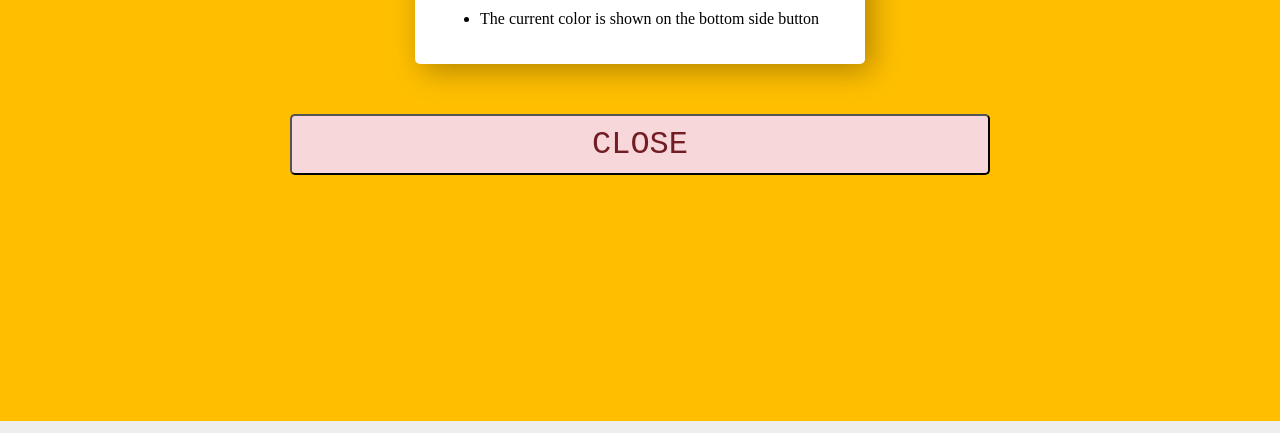
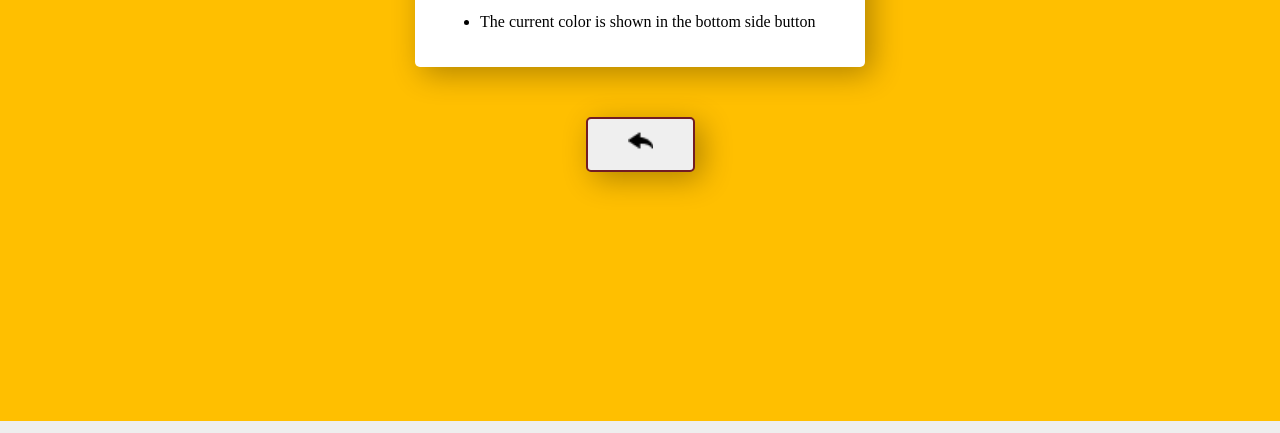
Before and after one commit to hecmocer-pro/launchgames, a website: page front/index.html in a window 1280 px wide. Both pictures are taken after a click on the button "FREEPAINT". Shown: the part 379-812 px from the top of the page. Drawn offline with nearby package versions, Linux system fonts and the light colour scheme; no server answers.

Commit message:
feat(styles) - improve close btn with an svg an changed css

```diff
--- a/front/index.html
+++ b/front/index.html
@@ -51,24 +51,24 @@
     <div class="game freepaint game-container hidden" data-game="freepaint">
         <div class="game-instruction">
             <div class="instruction-title">Instructions</div>
-            <div class="instruction-body">
+            <div>
               <ul>
                 <li>Press a 8x8 square to paint</li>
                 <li>Press a side button to change color</li>
               </ul>
               <hr>
               <ul>
-                <li>The current color is shown on the bottom side button </li>
+                <li>The current color is shown in the bottom side button </li>
               </ul>
             </div>
           </div>
-      <button class="closeGame game-closeBtn" data-game="freepaint">CLOSE</button>
+      <button class="closeGame game-closeBtn" data-game="freepaint"><img class="backbutton" src="icon.png"></img></button>
     </div>
     <!-- MESSENGER -->
     <div class="game messenger game-container hidden" data-game="messenger">
       <div class="game-instruction">
         <div class="instruction-title">Instructions</div>
-        <div class="instruction-body">
+        <div>
           <ul>
             <li>Type something</li>
             <li>Adjust the speed</li>
@@ -92,12 +92,12 @@
           <button class="messenger-btn" id="messenger-apply">APPLY</button>
         </div>
       </div>
-      <button class="closeGame game-closeBtn" data-game="messenger">CLOSE</button>
+      <button class="closeGame game-closeBtn" data-game="messenger"><img class="backbutton" src="icon.png"></img></button>
       <script src="./messenger.js"></script>
     </div>
     <!-- SNAKE -->
     <div class="game snake hidden" data-game="snake">
-      <button class="closeGame game-closeBtn" data-game="snake">CLOSE</button>
+      <button class="closeGame game-closeBtn" data-game="snake"><img class="backbutton" src="icon.png"></img></button>
     </div>
 
     <div id="toastSlot"></div>
--- a/front/styles.css
+++ b/front/styles.css
@@ -148,15 +148,16 @@ body {
 .game-closeBtn {
   font-size: 2rem;
   color: #721c24;
-  background-color: #f8d7da;
+  border: solid 2px #721c24;
   font-family: monospace;
-  padding: 10px 300px;
+  padding: 7px 40px;
   border-radius: 5px;
-  transition: box-shadow 100ms;
+  transition: background-color 100ms;
+  box-shadow: 7px 7px 30px rgba(0,0,0,0.3);
   cursor: pointer;
 }
 .game-closeBtn:hover {
-  box-shadow: 4px 3px 20px rgba(0,0,0,0.7);
+  background-color: #f8d7da;
 }
 .messenger-container {
   padding: 40px;
@@ -212,8 +213,8 @@ body {
 .instruction-title {
   font-size: 2rem;
 }
-.instruction-body {
-
+.backbutton {
+  height: 25px;
 }
 /* </NEW> */
 
```
Also changed, not shown: front/icon.png (added).
